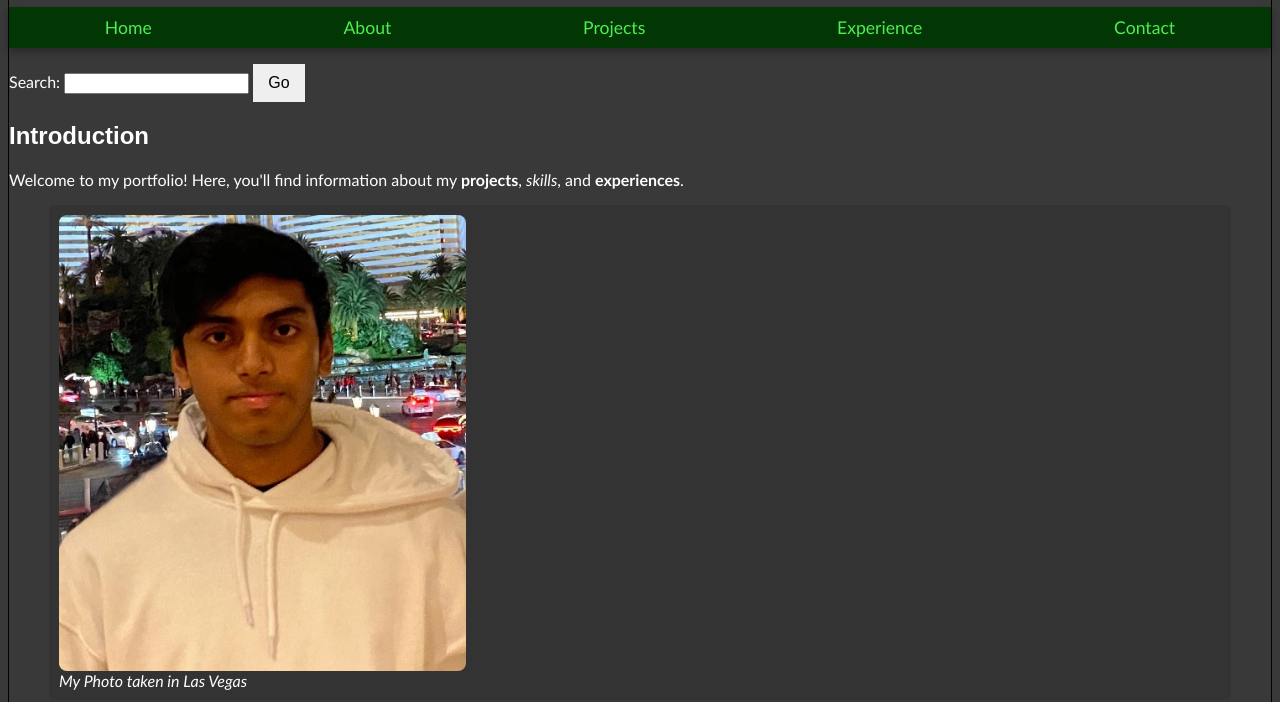
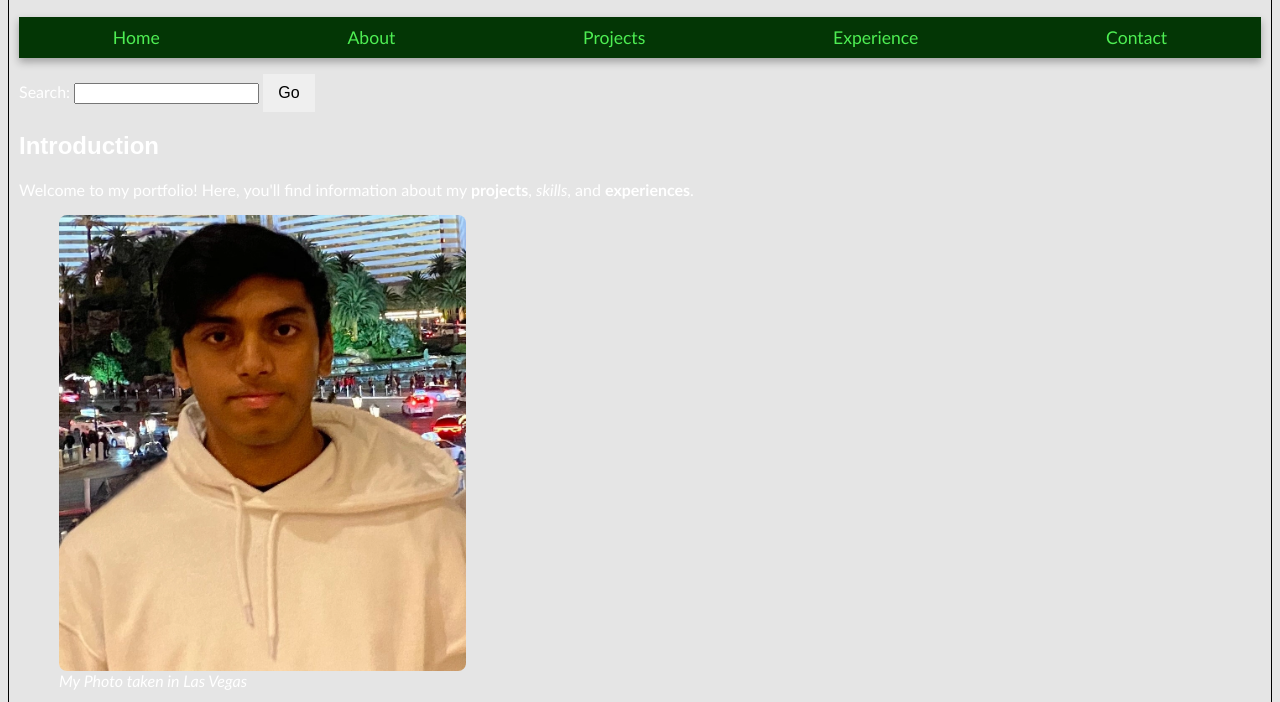
Before and after one commit to AKalakota23/HW2-Portfolio, a plain HTML site: page index.html in a window 1280 px wide. Shown: the part 98-800 px from the top of the page. Drawn offline with Linux system fonts and the light colour scheme; files whose address does not match are found by name.

Commit message:
Update styles.css

```diff
--- a/styles.css
+++ b/styles.css
@@ -170,7 +170,7 @@ picture img {
 }
 
 
-figure:has(img) {
+body:has(ul) {
     background-color: rgba(0, 0, 0, 0.1);
     padding: 10px;
     border-radius: 5px;
```
